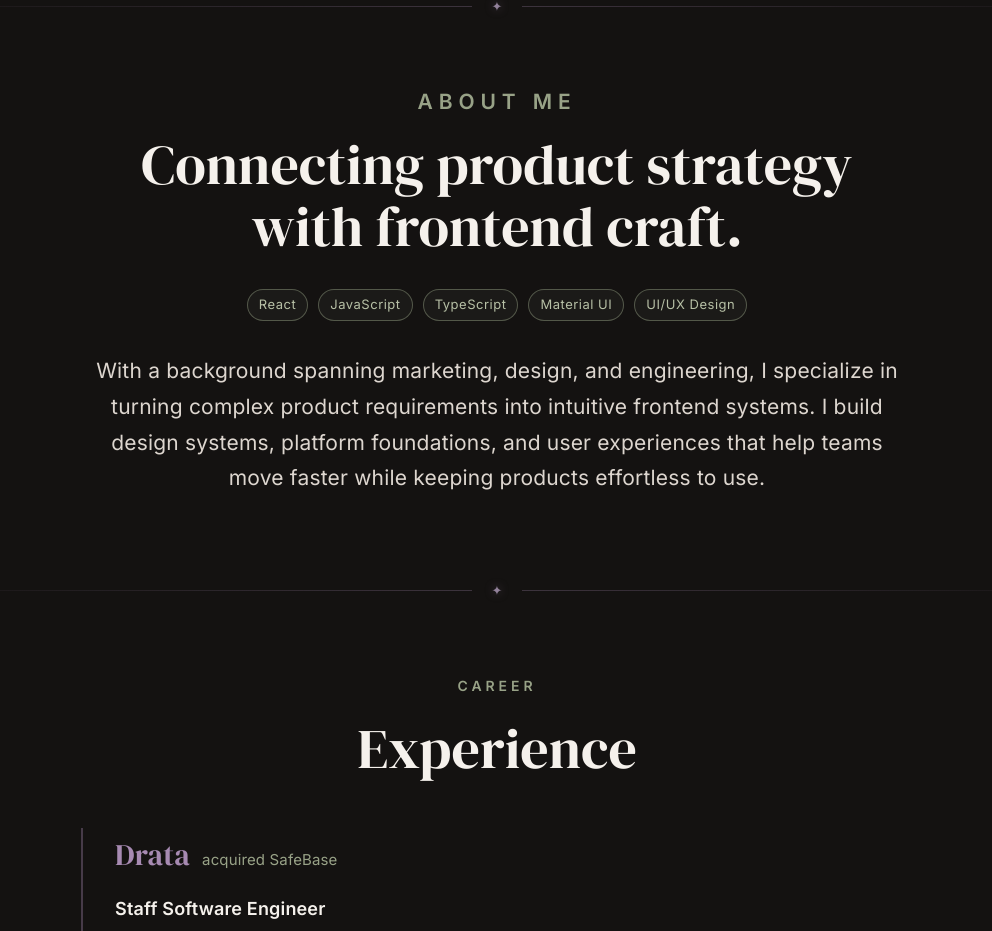
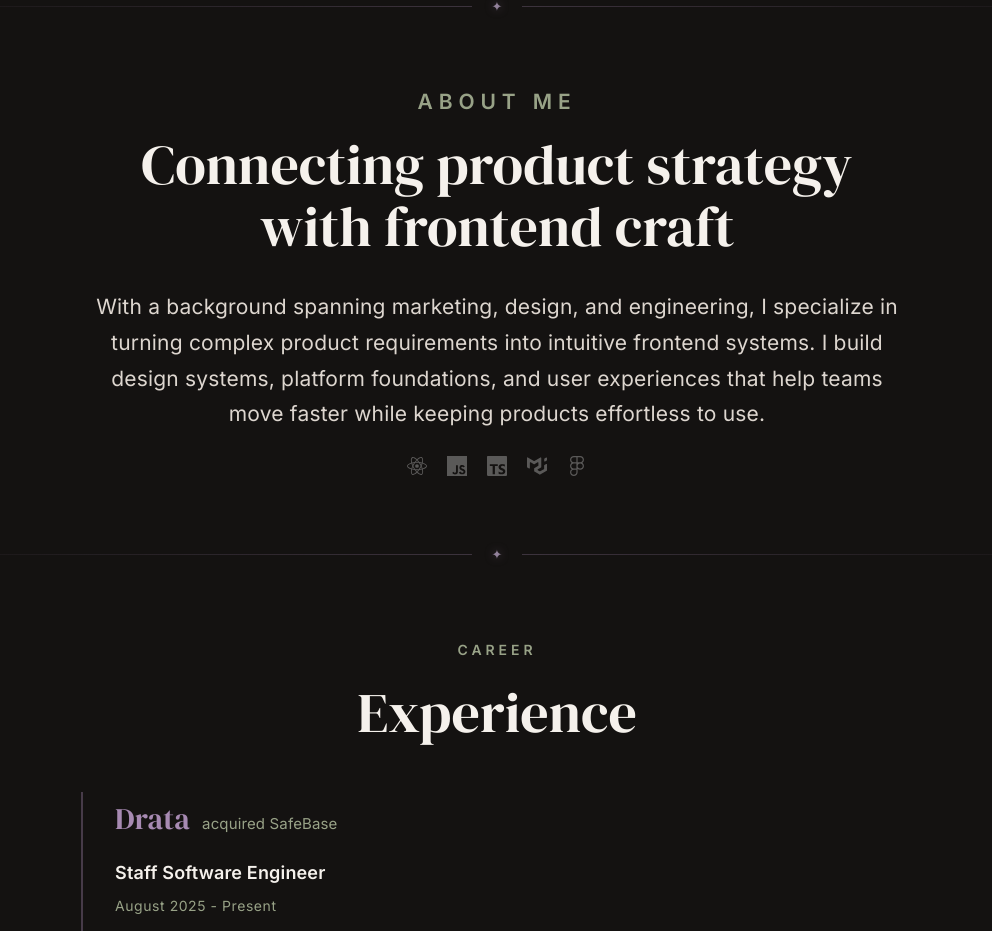
Before and after one commit to sunnydatko/sunny-datko, a React (Vite) app: page / in a window 1280 px wide. Shown: the part 800-1731 px from the top of the page, without its empty margins (143-1135 px from the left). Built offline with nearby package versions, Linux system fonts and the light colour scheme.

Commit message:
update icons

```diff
--- a/package.json
+++ b/package.json
@@ -18,6 +18,7 @@
     "react": "^18.2.0",
     "react-dom": "^18.2.0",
     "react-helmet": "^6.1.0",
+    "react-icons": "^5.6.0",
     "react-router-dom": "^6.4.2"
   },
   "devDependencies": {
--- a/src/components/About.tsx
+++ b/src/components/About.tsx
@@ -1,11 +1,13 @@
-import { Box, Chip, Container, Typography } from "@mui/material";
+import { Box, Container, Typography } from "@mui/material";
+import { SiReact, SiJavascript, SiTypescript, SiMui, SiFigma } from "react-icons/si";
+import type { IconType } from "react-icons/lib";
 
-const skills = [
-  "React",
-  "JavaScript",
-  "TypeScript",
-  "Material UI",
-  "UI/UX Design",
+const skills: { label: string; Icon: IconType }[] = [
+  { label: "React",        Icon: SiReact        },
+  { label: "JavaScript",  Icon: SiJavascript   },
+  { label: "TypeScript",  Icon: SiTypescript   },
+  { label: "Material UI", Icon: SiMui          },
+  { label: "Figma",       Icon: SiFigma        },
 ];
 
 const About = () => {
@@ -41,26 +43,26 @@ const About = () => {
             About Me
           </Typography>
           <Typography variant="h3" sx={{ mt: 2, mb: 4 }}>
-            Connecting product strategy with frontend craft.
+            Connecting product strategy with frontend craft
           </Typography>
 
-          {/* Key skills */}
+          <Typography paragraph sx={{ color: "grey.200", lineHeight: 1.7, mb: 3 }}>
+            With a background spanning marketing, design, and engineering, I specialize in turning complex product requirements into intuitive frontend systems. I build design systems, platform foundations, and user experiences that help teams move faster while keeping products effortless to use.
+          </Typography>
+
+          {/* Tech stack icons */}
           <Box
             sx={{
               display: "flex",
               flexWrap: "wrap",
-              gap: 1.25,
-              mb: 4,
+              gap: { xs: 2, md: 2.5 },
               justifyContent: "center",
             }}
           >
-            {skills.map((skill) => (
-              <Chip key={skill} label={skill} variant="outlined" />
+            {skills.map(({ label, Icon }) => (
+              <Icon key={label} size={20} color="rgba(255,255,255,0.3)" title={label} />
             ))}
           </Box>
-
-          <Typography paragraph sx={{ color: "grey.200", lineHeight: 1.7 }}>
-            With a background spanning marketing, design, and engineering, I specialize in turning complex product requirements into intuitive frontend systems. I build design systems, platform foundations, and user experiences that help teams move faster while keeping products effortless to use.          </Typography>
         </Container>
       </div>
     </Box>
```
Also changed, not shown: 1 other file (tests, documents, lock files or other folders).
